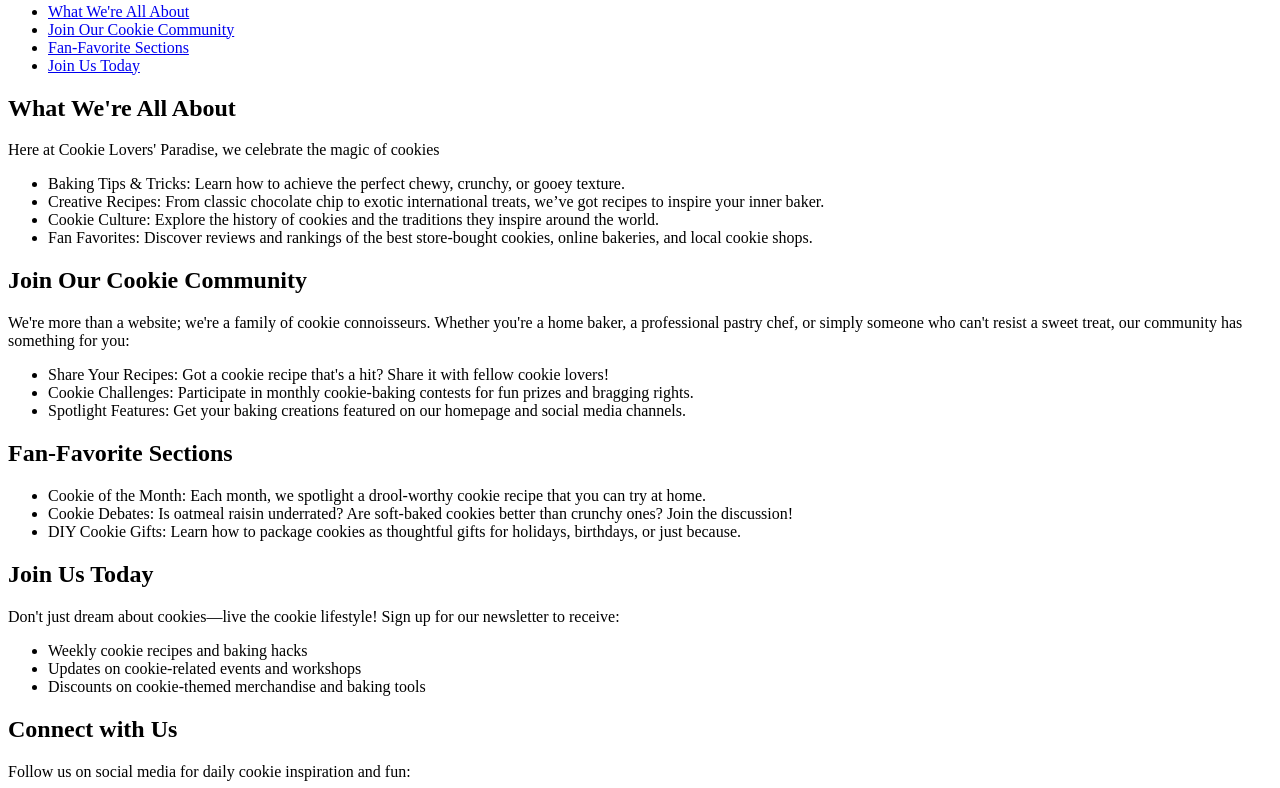
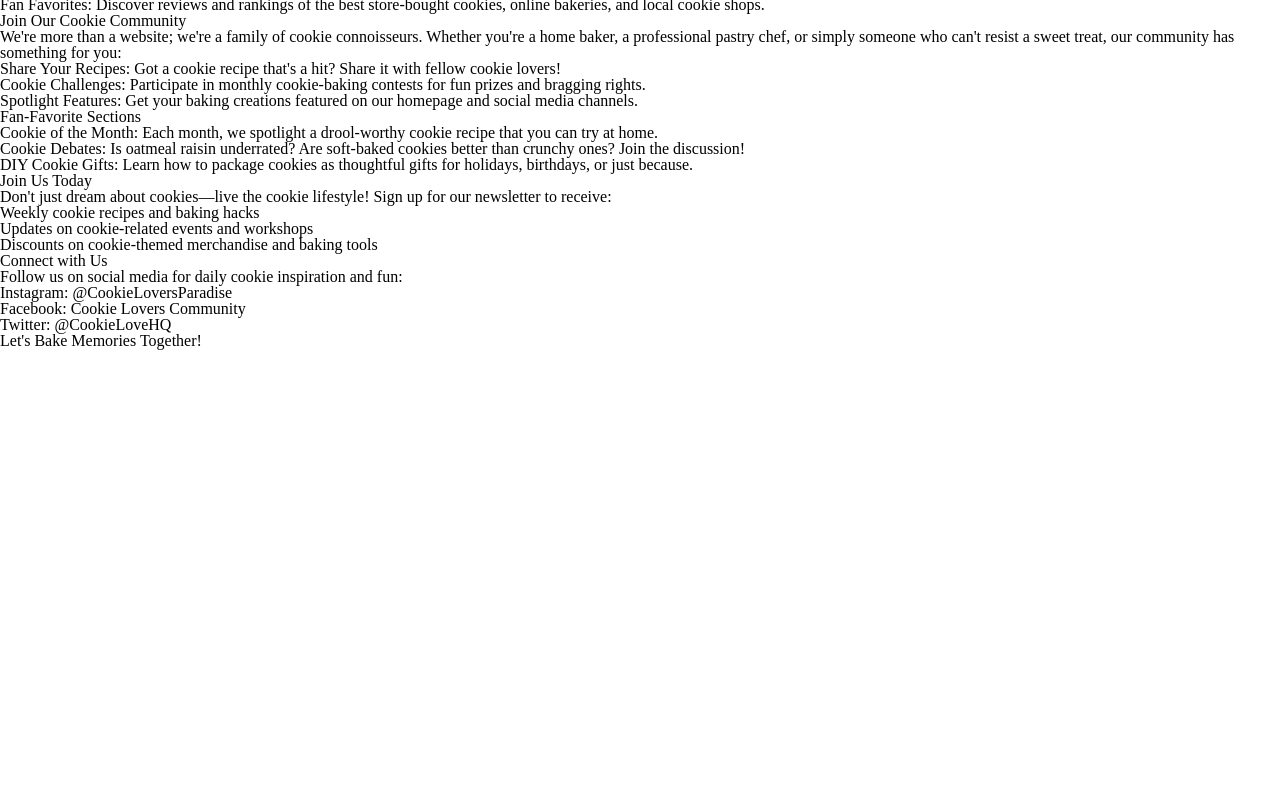
Before and after one commit to SusanArraez/assignment0, a plain HTML site: page index.html in a window 1280 px wide. Shown: the part 227-1015 px from the top of the page. After the commit the page ends 800 px from the top, so only its background shows below. Drawn offline with Linux system fonts and the light colour scheme.

Commit message:
update style

```diff
--- a/index.html
+++ b/index.html
@@ -28,7 +28,7 @@
             <p>Here at Cookie Lovers' Paradise, we celebrate the magic of cookies</p>
             <ul>
                 <li>Baking Tips & Tricks: Learn how to achieve the perfect chewy, crunchy, or gooey texture.</li>
-                <li>Creative Recipes: From classic chocolate chip to exotic international treats, we’ve got recipes to inspire your inner baker.</li>
+                <li>Creative Recipes: From classic chocolate chip to exotic international treats, we've got recipes to inspire your inner baker.</li>
                 <li>Cookie Culture: Explore the history of cookies and the traditions they inspire around the world.</li>
                 <li>Fan Favorites: Discover reviews and rankings of the best store-bought cookies, online bakeries, and local cookie shops.</li>
             </ul>
--- a/style.css
+++ b/style.css
@@ -1,3 +1,66 @@
-h1{
-    color: brown;
+/* CSS BY Susan */
+/* IMPORTED FONTS */
+/* CSS REST */
+/* http://meyerweb.com/eric/tools/css/reset/
+v2.0 | 20110126
+License: none (public domain)
+*/
+html, body, div, span, applet, object, iframe,
+h1, h2, h3, h4, h5, h6, p, blockquote, pre,
+a, abbr, acronym, address, big, cite, code,
+del, dfn, em, img, ins, kbd, q, s, samp,
+small, strike, strong, sub, sup, tt, var,
+b, u, i, center,
+dl, dt, dd, ol, ul, li,
+fieldset, form, label, legend,
+table, caption, tbody, tfoot, thead, tr, th, td,
+article, aside, canvas, details, embed,
+figure, figcaption, footer, header, hgroup,
+menu, nav, output, ruby, section, summary,
+time, mark, audio, video {
+    margin: 0;
+    padding: 0;
+    border: 0;
+    font-size: 100%;
+    font: inherit;
+    vertical-align: baseline;
 }
+/* HTML5 display-role reset for older browsers */
+article, aside, details, figcaption, figure,
+footer, header, hgroup, menu, nav, section {
+    display: block;
+}
+body {
+    line-height: 1;
+}
+ol, ul {
+    list-style: none;
+}
+blockquote, q {
+    quotes: none;
+}
+blockquote:before, blockquote:after,
+q:before, q:after {
+    content: '';
+    content: none;
+}
+table {
+    border-collapse: collapse;
+    border-spacing: 0;
+}
+
+/* ROOT VARIABLES */
+:root{
+--dough: #D9C4A3;
+--chocolate-chip: #704214;
+--crust: #C27D45;
+}
+/*  GLOBAL STYLES*/
+body{
+    display: grid;
+
+}
+/* MEDIA QUERY (medium) */
+
+/* MEDIA QUERY (large) */
+/* MEDIA QUERY (xl) */
```
